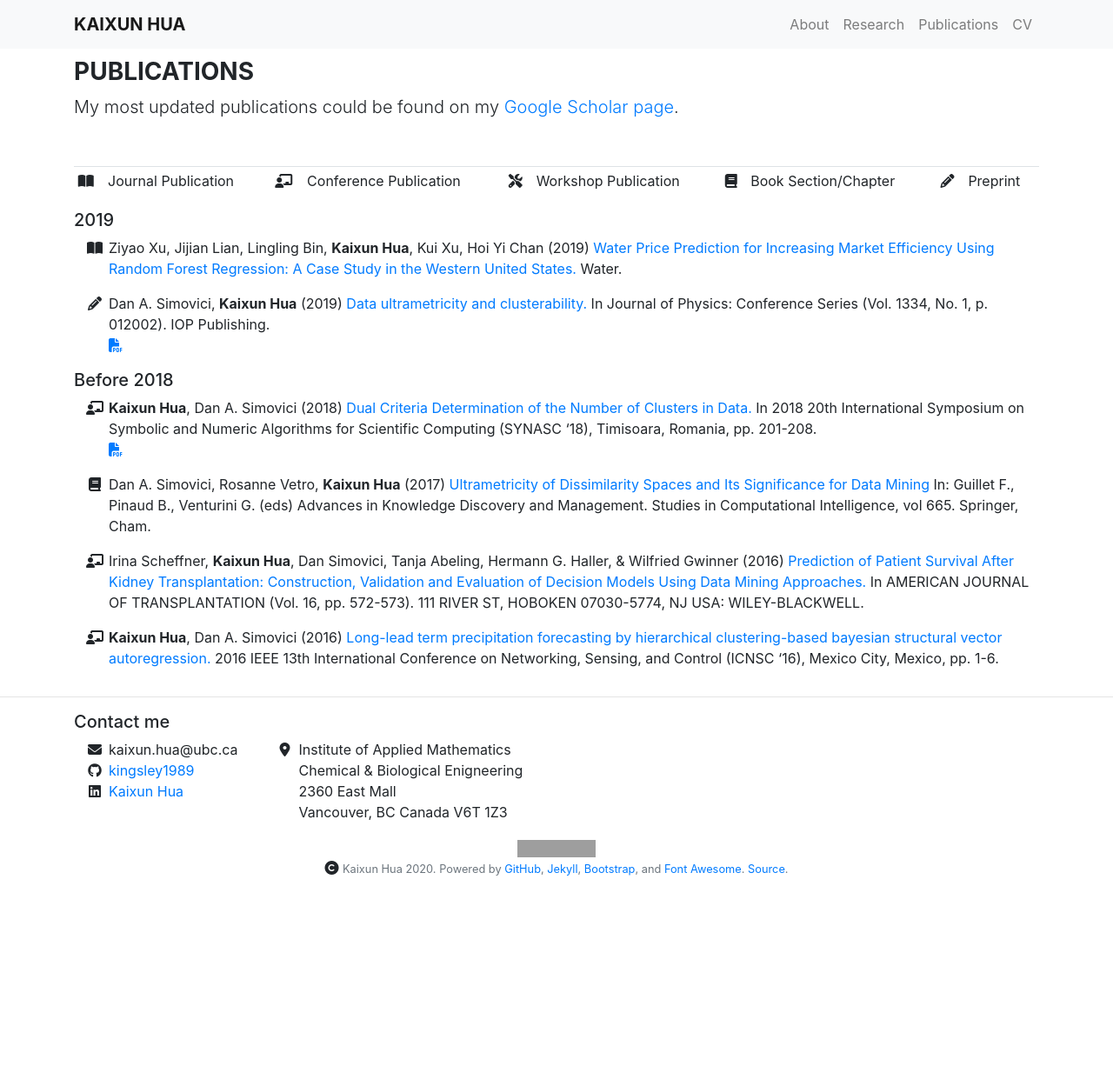
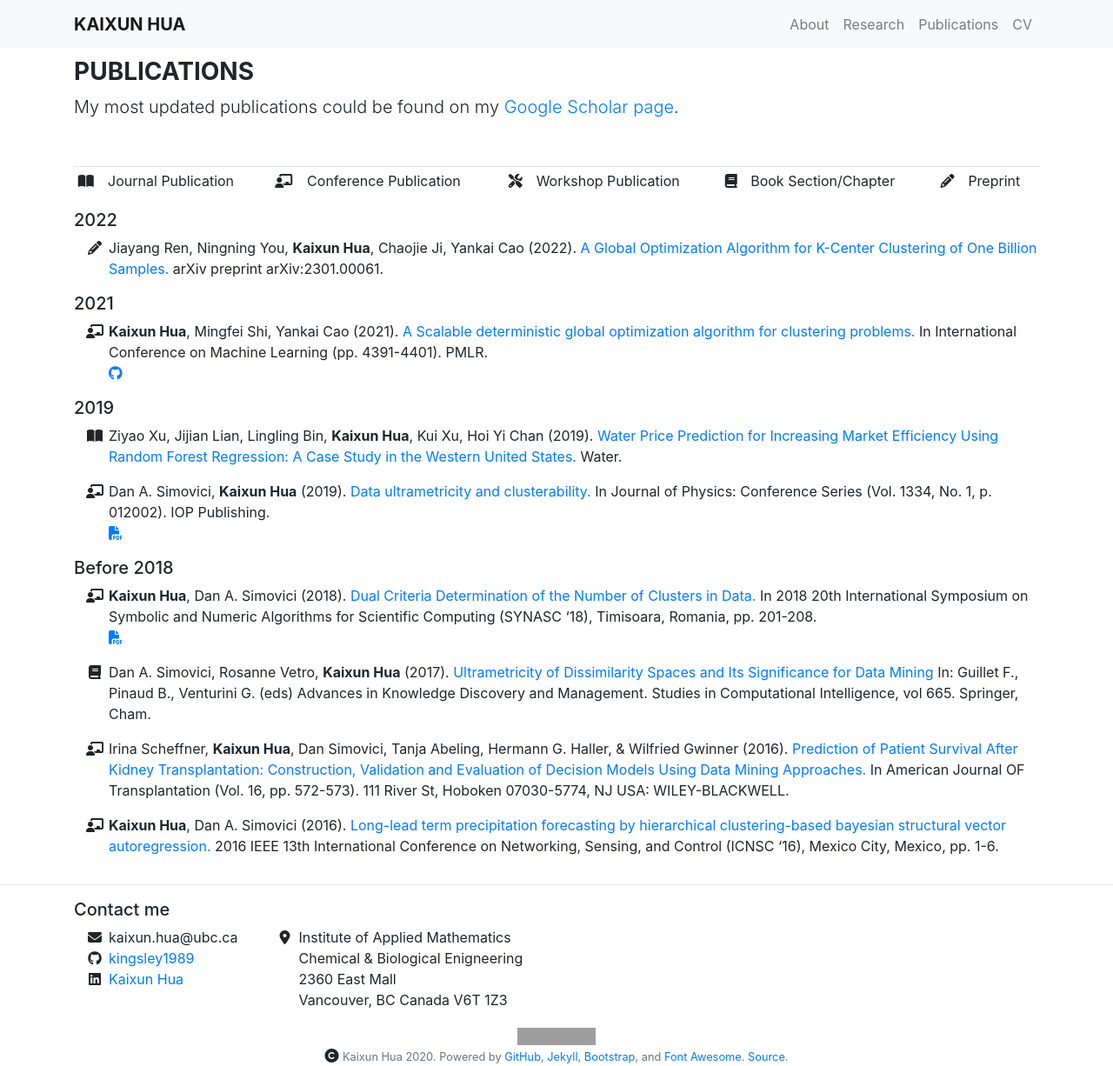
Before and after one commit to kingsley1989/kingsley1989.github.io, a Jekyll site: the page built from _pages/publications.md, in a window 1280 px wide. Shown: the whole page at 87% size. Built offline with Jekyll 4.4.1, drawn with Linux system fonts in a browser that asks for light colours; nearby versions of some CDN libraries; before the commit the page ends 1010 px from its top, so only the background shows below that; some of the changed lines change nothing that is shown; grey boxes are pictures that could not be loaded.

Commit message:
update pub layout

````diff
--- a/_data/publications.yml
+++ b/_data/publications.yml
@@ -29,54 +29,28 @@ publication_types:
 publications:
 
   - citation: |
-      Kaixun Hua, Dan A. Simovici (2016)
-      [Long-lead term precipitation forecasting by hierarchical clustering-based bayesian structural vector autoregression.](https://ieeexplore.ieee.org/abstract/document/7479002)
-      2016 IEEE 13th International Conference on Networking, Sensing, and Control (ICNSC '16), Mexico City, Mexico, pp. 1-6.
-    year: 2016
-    venue: conference
-    type: before-2018
-    #github_repository_link: https://github.com/alife-data-standards/alife-data-standards
-    #presentation_link: https://docs.google.com/presentation/d/19fQMsfnYh154G5ZdcJfsjcap6MKjG57p-VncMsjwbQY/edit?usp=sharing
-    #pdf: /pubs/Lalejini_et_al_2019_Data_Standards_For_Artificial_Life_Software.pdf
-    # bibtex_id: hua2016long
-    # bibtex: |
-    #   ```bibtex
-    #     @inproceedings{hua2016long,
-    #       title={Long-lead term precipitation forecasting by hierarchical clustering-based bayesian structural vector autoregression},
-    #       author={Hua, Kaixun and Simovici, Dan A},
-    #       booktitle={2016 IEEE 13th International Conference on Networking, Sensing, and Control (ICNSC)},
-    #       pages={1--6},
-    #       year={2016},
-    #       organization={IEEE}
-    #     }
-    #   ```
-  - citation: |
-      Kaixun Hua, Dan A. Simovici (2018)
-      [Dual Criteria Determination of the Number of Clusters in Data.](https://ieeexplore.ieee.org/abstract/document/8750738)
-      In 2018 20th International Symposium on Symbolic and Numeric Algorithms for Scientific Computing (SYNASC '18), Timisoara, Romania, pp. 201-208.
-    year: 2018
-    venue: conference
-    type: before-2018
-    pdf: /pubs/sltkclst.pdf
-    # bibtex_id: hua2018dual
-    # bibtex: |
-    #   ```bibtex
-    #     @inproceedings{hua2018dual,
-    #       title={Dual Criteria Determination of the Number of Clusters in Data},
-    #       author={Hua, Kaixun and Simovici, Dan A},
-    #       booktitle={2018 20th International Symposium on Symbolic and Numeric Algorithms for Scientific Computing (SYNASC)},
-    #       pages={201--208},
-    #       year={2018},
-    #       organization={IEEE}
-    #     }
-    #   ```
+      Jiayang Ren, Ningning You, Kaixun Hua, Chaojie Ji, Yankai Cao (2022).
+      [A Global Optimization Algorithm for K-Center Clustering of One Billion Samples.](https://arxiv.org/abs/2301.00061)
+      arXiv preprint arXiv:2301.00061.
+    year: 2022
+    venue: preprint
+    type: 2022
 
   - citation: |
-      Dan A. Simovici, Kaixun Hua (2019)
+      Kaixun Hua, Mingfei Shi, Yankai Cao (2021).
+      [A Scalable deterministic global optimization algorithm for clustering problems.](http://proceedings.mlr.press/v139/hua21a.html)
+      In International Conference on Machine Learning (pp. 4391-4401). PMLR.
+    year: 2021
+    venue: conference
+    type: 2021
+    github_repository_link: https://github.com/kingsley1989/global_kmeans
+
+  - citation: |
+      Dan A. Simovici, Kaixun Hua (2019).
       [Data ultrametricity and clusterability.](https://iopscience.iop.org/article/10.1088/1742-6596/1334/1/012002/meta)
       In Journal of Physics: Conference Series (Vol. 1334, No. 1, p. 012002). IOP Publishing.
     year: 2019
-    venue: preprint
+    venue: conference
     type: 2019
     #github_repository_link: https://github.com/alife-data-standards/alife-data-standards
     #presentation_link: https://docs.google.com/presentation/d/19fQMsfnYh154G5ZdcJfsjcap6MKjG57p-VncMsjwbQY/edit?usp=sharing
@@ -98,7 +72,7 @@ publications:
     #   ```
 
   - citation: |
-      Ziyao Xu, Jijian Lian, Lingling Bin, Kaixun Hua, Kui Xu, Hoi Yi Chan (2019)
+      Ziyao Xu, Jijian Lian, Lingling Bin, Kaixun Hua, Kui Xu, Hoi Yi Chan (2019).
       [Water Price Prediction for Increasing Market Efficiency Using Random Forest Regression: A Case Study in the Western United States.](https://www.mdpi.com/2073-4441/11/2/228)
       Water.
     year: 2019
@@ -123,28 +97,28 @@ publications:
     #   ```
 
   - citation: |
-      Irina Scheffner, Kaixun Hua, Dan Simovici, Tanja Abeling, Hermann G. Haller, & Wilfried Gwinner (2016)
-      [Prediction of Patient Survival After Kidney Transplantation: Construction, Validation and Evaluation of Decision Models Using Data Mining Approaches.](https://atcmeetingabstracts.com/abstract/prediction-of-patient-survival-after-kidney-transplantation-construction-validation-and-evaluation-of-decision-models-using-data-mining-approaches/)
-      In AMERICAN JOURNAL OF TRANSPLANTATION (Vol. 16, pp. 572-573). 111 RIVER ST, HOBOKEN 07030-5774, NJ USA: WILEY-BLACKWELL.
-    year: 2016
+      Kaixun Hua, Dan A. Simovici (2018).
+      [Dual Criteria Determination of the Number of Clusters in Data.](https://ieeexplore.ieee.org/abstract/document/8750738)
+      In 2018 20th International Symposium on Symbolic and Numeric Algorithms for Scientific Computing (SYNASC '18), Timisoara, Romania, pp. 201-208.
+    year: 2018
     venue: conference
     type: before-2018
-    # bibtex_id: scheffner2016prediction
+    pdf: /pubs/sltkclst.pdf
+    # bibtex_id: hua2018dual
     # bibtex: |
     #   ```bibtex
-    #     @inproceedings{scheffner2016prediction,
-    #       title={Prediction of Patient Survival After Kidney Transplantation: Construction, Validation and Evaluation of Decision Models Using Data Mining Approaches},
-    #       author={Scheffner, I and Hua, K and Simovici, D and Abeling, T and Haller, H and Gwinner, W},
-    #       booktitle={AMERICAN JOURNAL OF TRANSPLANTATION},
-    #       volume={16},
-    #       pages={572--573},
-    #       year={2016},
-    #       organization={WILEY-BLACKWELL 111 RIVER ST, HOBOKEN 07030-5774, NJ USA}
+    #     @inproceedings{hua2018dual,
+    #       title={Dual Criteria Determination of the Number of Clusters in Data},
+    #       author={Hua, Kaixun and Simovici, Dan A},
+    #       booktitle={2018 20th International Symposium on Symbolic and Numeric Algorithms for Scientific Computing (SYNASC)},
+    #       pages={201--208},
+    #       year={2018},
+    #       organization={IEEE}
     #     }
     #   ```
 
   - citation: |
-        Dan A. Simovici, Rosanne Vetro, Kaixun Hua (2017)
+        Dan A. Simovici, Rosanne Vetro, Kaixun Hua (2017).
         [Ultrametricity of Dissimilarity Spaces and Its Significance for Data Mining](https://link.springer.com/chapter/10.1007/978-3-319-45763-5_8)
         In: Guillet F., Pinaud B., Venturini G. (eds)
         Advances in Knowledge Discovery and Management. Studies in Computational Intelligence, vol 665.
@@ -170,6 +144,51 @@ publications:
     #       url="https://doi.org/10.1007/978-3-319-45763-5_8"
     #     }
     #   ```
+
+  - citation: |
+      Kaixun Hua, Dan A. Simovici (2016).
+      [Long-lead term precipitation forecasting by hierarchical clustering-based bayesian structural vector autoregression.](https://ieeexplore.ieee.org/abstract/document/7479002)
+      2016 IEEE 13th International Conference on Networking, Sensing, and Control (ICNSC '16), Mexico City, Mexico, pp. 1-6.
+    year: 2016
+    venue: conference
+    type: before-2018
+    #github_repository_link: https://github.com/alife-data-standards/alife-data-standards
+    #presentation_link: https://docs.google.com/presentation/d/19fQMsfnYh154G5ZdcJfsjcap6MKjG57p-VncMsjwbQY/edit?usp=sharing
+    #pdf: /pubs/Lalejini_et_al_2019_Data_Standards_For_Artificial_Life_Software.pdf
+    # bibtex_id: hua2016long
+    # bibtex: |
+    #   ```bibtex
+    #     @inproceedings{hua2016long,
+    #       title={Long-lead term precipitation forecasting by hierarchical clustering-based bayesian structural vector autoregression},
+    #       author={Hua, Kaixun and Simovici, Dan A},
+    #       booktitle={2016 IEEE 13th International Conference on Networking, Sensing, and Control (ICNSC)},
+    #       pages={1--6},
+    #       year={2016},
+    #       organization={IEEE}
+    #     }
+    #   ```
+
+  - citation: |
+      Irina Scheffner, Kaixun Hua, Dan Simovici, Tanja Abeling, Hermann G. Haller, & Wilfried Gwinner (2016).
+      [Prediction of Patient Survival After Kidney Transplantation: Construction, Validation and Evaluation of Decision Models Using Data Mining Approaches.](https://atcmeetingabstracts.com/abstract/prediction-of-patient-survival-after-kidney-transplantation-construction-validation-and-evaluation-of-decision-models-using-data-mining-approaches/)
+      In American Journal OF Transplantation (Vol. 16, pp. 572-573). 111 River St, Hoboken 07030-5774, NJ USA: WILEY-BLACKWELL.
+    year: 2016
+    venue: conference
+    type: before-2018
+    # bibtex_id: scheffner2016prediction
+    # bibtex: |
+    #   ```bibtex
+    #     @inproceedings{scheffner2016prediction,
+    #       title={Prediction of Patient Survival After Kidney Transplantation: Construction, Validation and Evaluation of Decision Models Using Data Mining Approaches},
+    #       author={Scheffner, I and Hua, K and Simovici, D and Abeling, T and Haller, H and Gwinner, W},
+    #       booktitle={AMERICAN JOURNAL OF TRANSPLANTATION},
+    #       volume={16},
+    #       pages={572--573},
+    #       year={2016},
+    #       organization={WILEY-BLACKWELL 111 RIVER ST, HOBOKEN 07030-5774, NJ USA}
+    #     }
+    #   ```
+
 
   # - citation: |
   #     Emily Dolson, Alexander Lalejini, Steven Jorgensen, and Charles Ofria. (2018).
````
